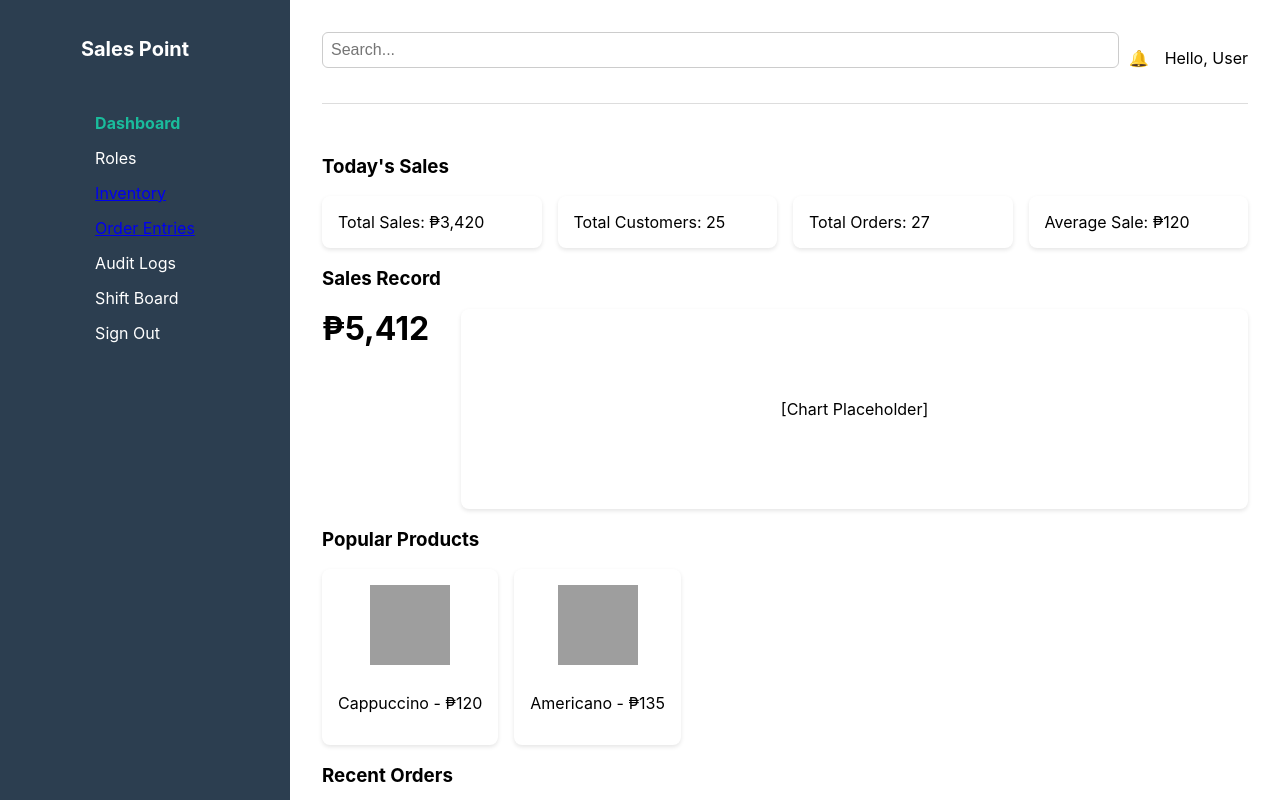
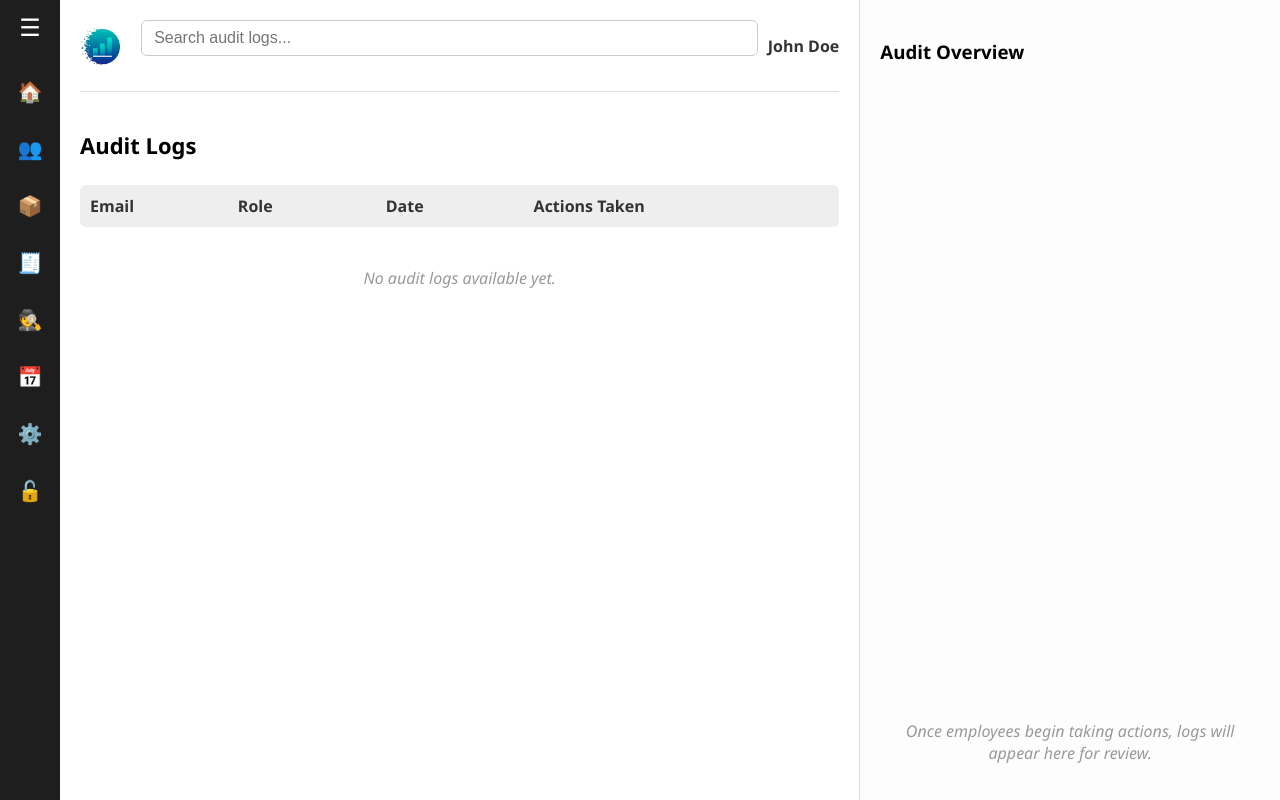
Before and after one commit to Ping2023A/POINTSALE, a React (Create React App) app in the folder frontend/: page /audit in a window 1280 px wide. Before the commit this address led to /dashboard. Built offline with nearby package versions, Linux system fonts and the light colour scheme; grey boxes are pictures that could not be loaded.

Commit message:
Audit Page

```diff
--- a/frontend/src/App.js
+++ b/frontend/src/App.js
@@ -5,6 +5,7 @@ import OrderPage from "./pages/OrderPage";
 import Inventory from "./pages/Inventory";
 import Dashboard from "./pages/Dashboard";
 import ShiftSchedule from "./pages/shift";
+import AuditLogsPage from "./pages/AuditLogsPage"; // ✅ Import Audit Logs
 import "./App.css";
 
 function App() {
@@ -25,6 +26,7 @@ function App() {
         <Route path="/order" element={<OrderPage />} />
         <Route path="/inventory" element={<Inventory />} />
         <Route path="/shift" element={<ShiftSchedule />} />
+        <Route path="/audit" element={<AuditLogsPage />} /> {/* ✅ New Audit Logs route */}
 
         {/* Catch-all route */}
         <Route path="*" element={<Navigate to="/dashboard" />} />
--- /dev/null
+++ b/frontend/src/pages/AuditLogsPage.jsx
@@ -0,0 +1,75 @@
+import React, { useState } from "react";
+import { Link, useLocation } from "react-router-dom";
+import "./auditlogs.css";
+import logo from "../assets/salespoint-logo.png";
+
+function AuditLogsPage() {
+  const location = useLocation();
+  const [sidebarExpanded, setSidebarExpanded] = useState(false);
+
+  return (
+    <div className="pos-container">
+      {/* Sidebar */}
+      <div className={`sidebar ${sidebarExpanded ? "expanded" : ""}`}>
+        <div className="nav-toggle" onClick={() => setSidebarExpanded(!sidebarExpanded)}>☰</div>
+        <Link to="/dashboard" className={`nav-icon ${location.pathname === "/dashboard" ? "active" : ""}`}>
+          🏠 {sidebarExpanded && <span>Dashboard</span>}
+        </Link>
+        <Link to="/roles" className={`nav-icon ${location.pathname === "/roles" ? "active" : ""}`}>
+          👥 {sidebarExpanded && <span>Roles</span>}
+        </Link>
+        <Link to="/inventory" className={`nav-icon ${location.pathname === "/inventory" ? "active" : ""}`}>
+          📦 {sidebarExpanded && <span>Inventory</span>}
+        </Link>
+        <Link to="/order" className={`nav-icon ${location.pathname === "/order" ? "active" : ""}`}>
+          🧾 {sidebarExpanded && <span>Order Entries</span>}
+        </Link>
+        <Link to="/audit" className={`nav-icon ${location.pathname === "/audit" ? "active" : ""}`}>
+          🕵️ {sidebarExpanded && <span>Audit Logs</span>}
+        </Link>
+        <Link to="/shift" className={`nav-icon ${location.pathname === "/shift" ? "active" : ""}`}>
+          📅 {sidebarExpanded && <span>Shift Board</span>}
+        </Link>
+        <Link to="/settings" className={`nav-icon ${location.pathname === "/settings" ? "active" : ""}`}>
+          ⚙️ {sidebarExpanded && <span>Settings</span>}
+        </Link>
+        <Link to="/login" className="nav-icon">
+          🔓 {sidebarExpanded && <span>Sign Out</span>}
+        </Link>
+      </div>
+
+      {/* Main Panel */}
+      <div className="left-panel">
+        <div className="top-bar">
+          <div className="logo-container">
+            <img src={logo} alt="Sales Point Logo" className="logo" />
+          </div>
+          <input type="text" placeholder="Search audit logs..." />
+          <div className="user-profile">John Doe </div>
+        </div>
+
+        <h2>Audit Logs</h2>
+        <div className="audit-table">
+          <div className="table-header">
+            <span>Email</span>
+            <span>Role</span>
+            <span>Date</span>
+            <span>Actions Taken</span>
+          </div>
+
+          <div className="empty-cart" style={{ textAlign: "center", marginTop: "40px" }}>
+            No audit logs available yet.
+          </div>
+        </div>
+      </div>
+
+      {/* Right Panel */}
+      <div className="right-panel">
+        <h3>Audit Overview</h3>
+        <p className="empty-cart">Once employees begin taking actions, logs will appear here for review.</p>
+      </div>
+    </div>
+  );
+}
+
+export default AuditLogsPage;
--- a/frontend/src/pages/Dashboard.jsx
+++ b/frontend/src/pages/Dashboard.jsx
@@ -14,7 +14,7 @@ const Dashboard = () => {
             <li>Roles</li>
             <li><Link to="/inventory">Inventory</Link></li>
             <li><Link to="/order">Order Entries</Link></li>
-            <li>Audit Logs</li>
+            <li><Link to="/audit">Audit Logs</Link></li>
             <li>Shift Board</li>
             <li>Sign Out</li>
           </ul>
--- /dev/null
+++ b/frontend/src/pages/auditlogs.css
@@ -0,0 +1,130 @@
+/* Audit Logs Layout */
+.pos-container {
+  display: flex;
+  height: 100vh;
+  font-family: 'Segoe UI', sans-serif;
+  background-color: #f5f5f5;
+}
+
+/* Sidebar */
+.sidebar {
+  width: 60px;
+  background-color: #1e1e1e;
+  display: flex;
+  flex-direction: column;
+  align-items: center;
+  padding: 10px 0;
+  transition: width 0.3s ease;
+}
+
+.sidebar.expanded {
+  width: 200px;
+  align-items: flex-start;
+  padding-left: 20px;
+}
+
+.nav-toggle {
+  font-size: 24px;
+  color: white;
+  margin-bottom: 20px;
+  cursor: pointer;
+}
+
+.nav-icon {
+  font-size: 20px;
+  color: white;
+  margin: 15px 0;
+  cursor: pointer;
+  display: flex;
+  align-items: center;
+  gap: 10px;
+  text-decoration: none;
+}
+
+.nav-icon span {
+  font-size: 16px;
+  color: white;
+}
+
+.nav-icon.active {
+  color: #00bfff;
+}
+
+/* Left Panel */
+.left-panel {
+  flex: 2;
+  padding: 20px;
+  background-color: #ffffff;
+  display: flex;
+  flex-direction: column;
+  border-right: 1px solid #ddd;
+}
+
+/* Top Bar */
+.top-bar {
+  display: flex;
+  justify-content: space-between;
+  align-items: center;
+  margin-bottom: 20px;
+}
+
+.logo-container {
+  display: flex;
+  align-items: center;
+  margin-right: 10px;
+}
+
+.logo {
+  height: 40px;
+  width: auto;
+  margin-right: 10px;
+}
+
+.top-bar input {
+  flex: 1;
+  padding: 8px 12px;
+  border: 1px solid #ccc;
+  border-radius: 6px;
+  margin-right: 10px;
+}
+
+.user-profile {
+  font-weight: bold;
+  color: #333;
+}
+
+/* Audit Table */
+.audit-table {
+  margin-top: 20px;
+}
+
+.table-header {
+  display: grid;
+  grid-template-columns: 1fr 1fr 1fr 2fr;
+  font-weight: bold;
+  padding: 10px;
+  background-color: #eee;
+  border-radius: 6px;
+  color: #333;
+}
+
+.empty-cart {
+  color: #999;
+  font-style: italic;
+  margin-top: 40px;
+  text-align: center;
+}
+
+/* Right Panel */
+.right-panel {
+  flex: 1;
+  padding: 20px;
+  background-color: #fdfdfd;
+  display: flex;
+  flex-direction: column;
+  justify-content: space-between;
+}
+
+.right-panel h3 {
+  margin-bottom: 10px;
+}
```
